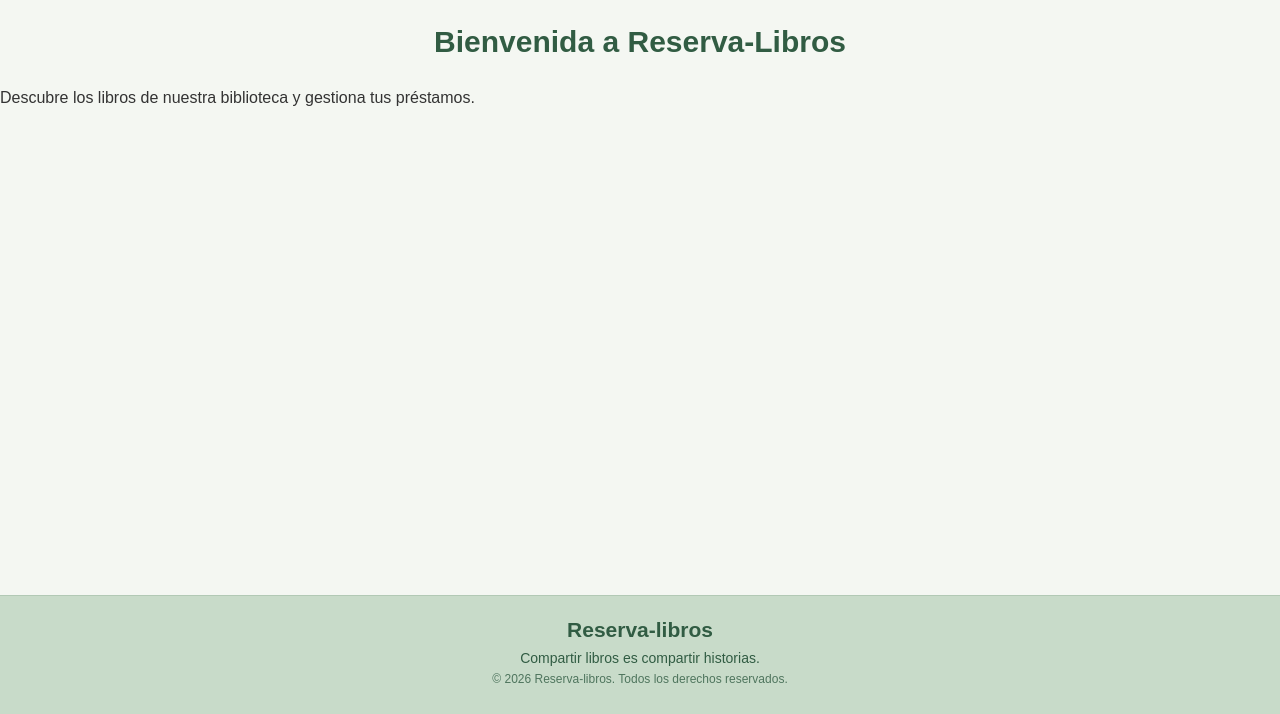
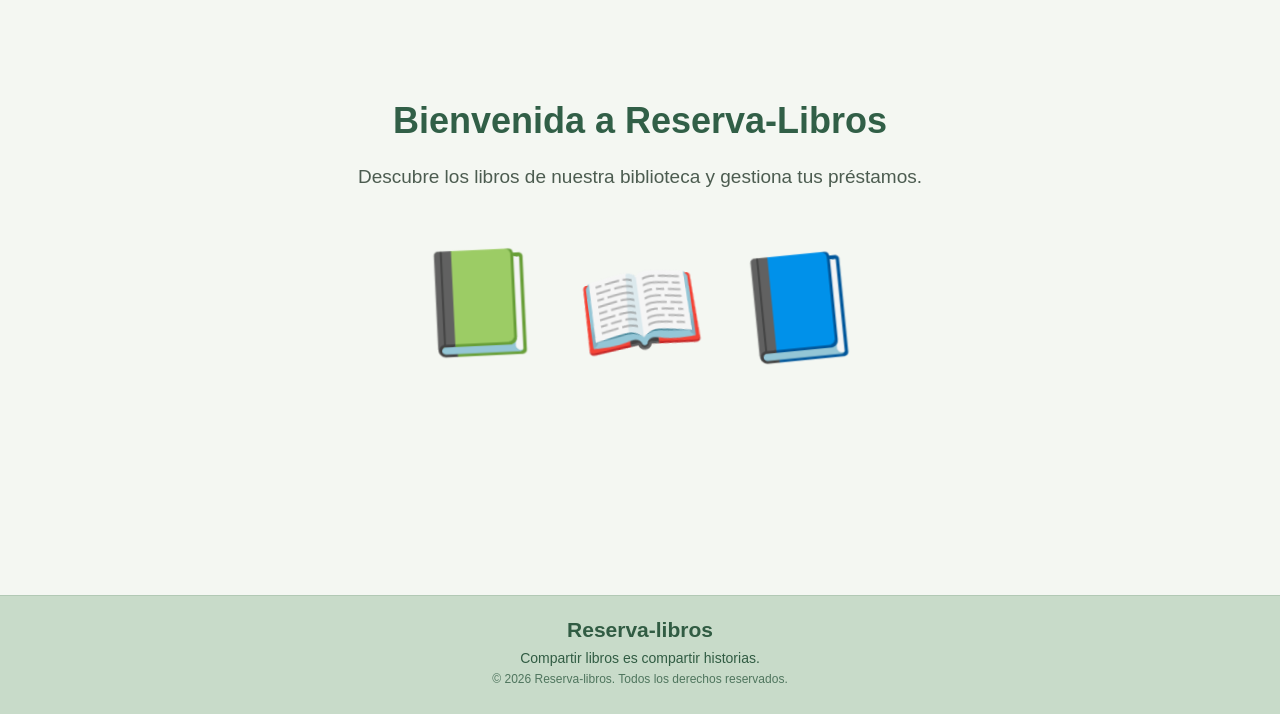
Before and after one commit to BelitAI/reserva_libros_backend, a Node server app: page / in a window 1280 px wide. Shown: the part 86-800 px from the top of the page. Run offline with Node 20, Linux system fonts and the light colour scheme; some libraries are stand-ins or nearby versions.

Commit message:
Mejora de la página de inicio

```diff
--- a/public/css/style.css
+++ b/public/css/style.css
@@ -119,7 +119,7 @@ main {
 
 .logo img {
     width: 55px;
-    height:55px;
+    height: 55px;
     object-fit: contain;
 }
 
@@ -132,7 +132,7 @@ main {
     /* HEADER */
 
     .header {
-         padding: 5px 20px;
+        padding: 5px 20px;
     }
 
     .navbar {
@@ -177,3 +177,66 @@ main {
         font-size: 21px;
     }
 }
+
+/* Página de inicio */
+.inicio {
+    text-align: center;
+    padding: 100px 20px;
+}
+
+.inicio h1 {
+    margin: 0 0 20px;
+    font-size: 36px;
+    color: #315f47;
+}
+
+.inicio p {
+    margin: 0 auto;
+    max-width: 600px;
+    font-size: 19px;
+    line-height: 1.6;
+    color: #4c5c50;
+}
+
+/* Libros animados en la página de inicio */
+.libros-volando {
+    display: flex;
+    justify-content: center;
+    align-items: center;
+    gap: 35px;
+    margin-top: 60px;
+}
+
+.libro-volador {
+    display: inline-block;
+    font-size: 100px;
+    animation: flotar 3s ease-in-out infinite;
+}
+
+/* Cada libro se mueve en un momento distinto */
+.libro-volador:nth-child(2) {
+    animation-delay: 0.5s;
+}
+
+.libro-volador:nth-child(3) {
+    animation-delay: 1s;
+}
+
+@keyframes flotar {
+
+    0%,
+    100% {
+        transform: translateY(0) rotate(-8deg);
+    }
+
+    50% {
+        transform: translateY(-25px) rotate(8deg);
+    }
+}
+
+/* Respeta la preferencia de reducir las animaciones */
+@media (prefers-reduced-motion: reduce) {
+    .libro-volador {
+        animation: none;
+    }
+}
--- a/src/views/inicio.ejs
+++ b/src/views/inicio.ejs
@@ -7,6 +7,12 @@
             Descubre los libros de nuestra biblioteca y gestiona tus préstamos.
         </p>
 
+        <div class="libros-volando" aria-hidden="true">
+            <span class="libro-volador">📗</span>
+            <span class="libro-volador">📖</span>
+            <span class="libro-volador">📘</span>
+        </div>
+
     </section>
 
     <%- include('layout/footer') %>
```
Lines whose indentation alone changed are shown as unchanged.
